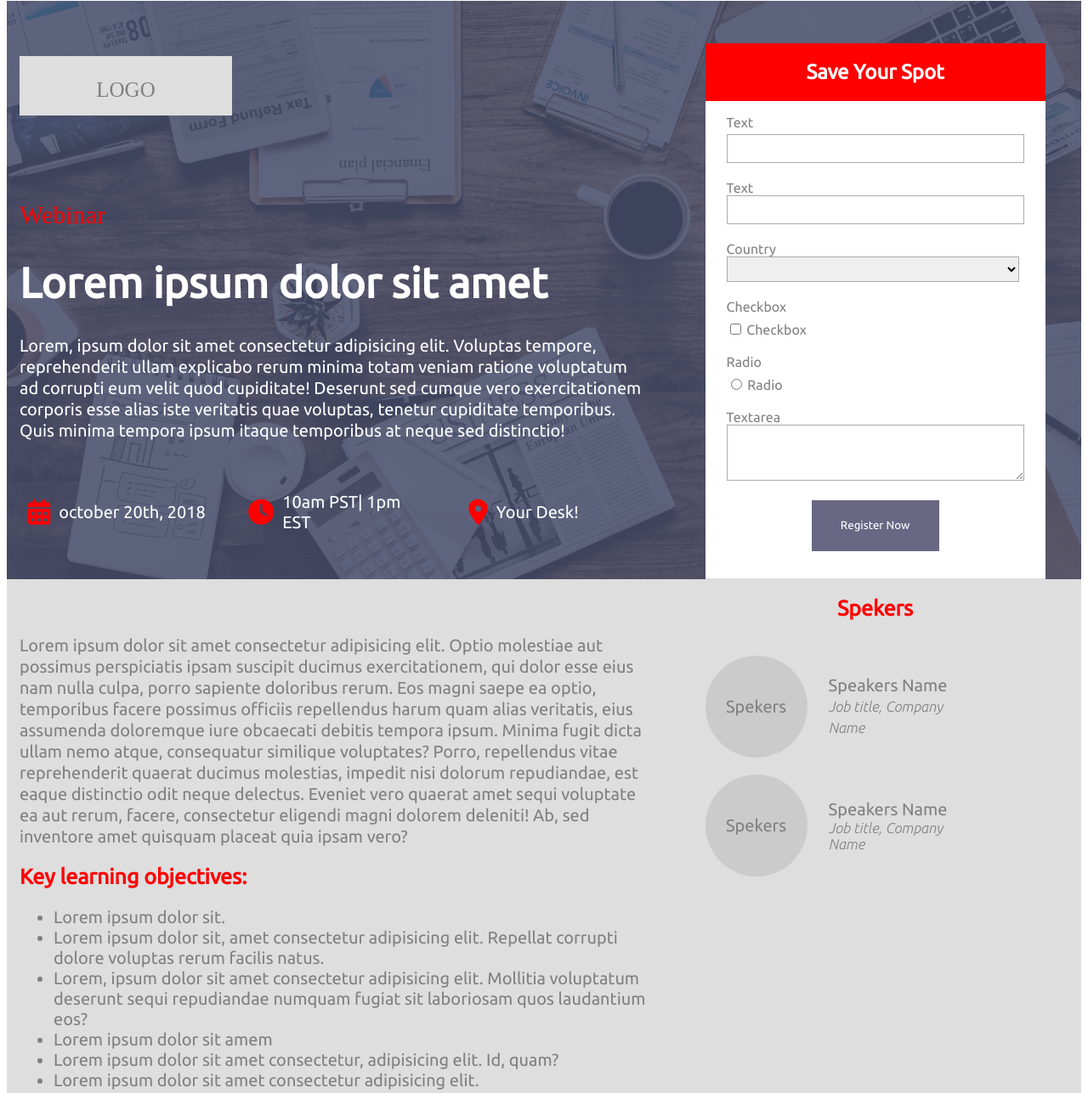
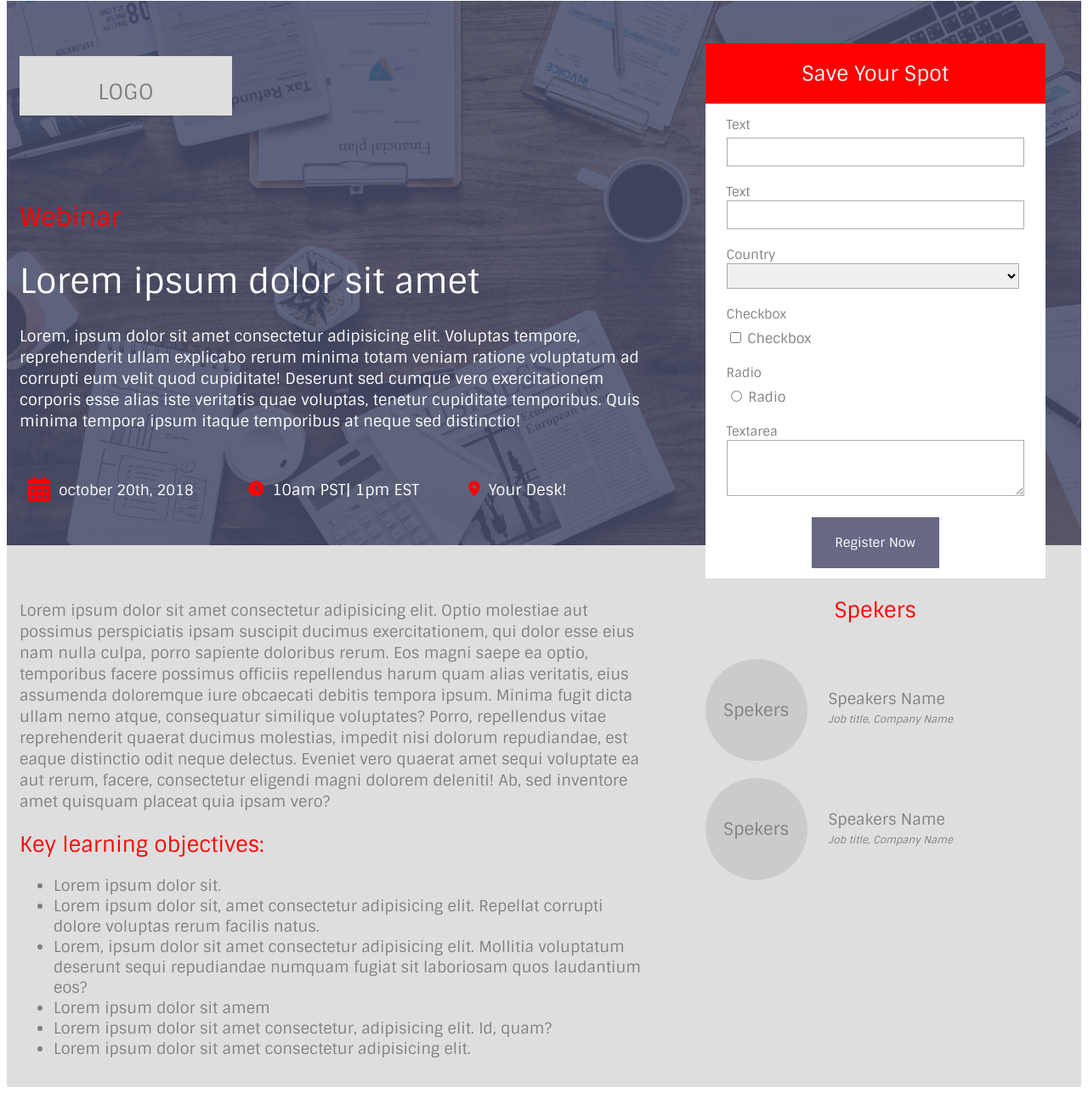
Before and after one commit to tanysavchuk/template, a plain HTML site: page src/index.html in a window 1280 px wide. Shown: the part 7-1294 px from the top of the page at 85% size. Drawn offline with Linux system fonts and the light colour scheme.

Commit message:
add font-family

```diff
--- a/public/css/main.css
+++ b/public/css/main.css
@@ -3,7 +3,7 @@
 }
 
 * {
-  font-family: 'Ubuntu', sans-serif;
+  font-family: 'Sintony', sans-serif;
 }
 
 .container-inner {
@@ -263,3 +263,18 @@
   background-size: cover;
   background-repeat: no-repeat;
 }
+.fs-15px {
+  font-size: 15px;
+}
+.fw400 {
+  font-weight: 400;
+}
+.fs-40px {
+  font-size: 40px;
+}
+.tt-uppercase {
+  text-transform: uppercase;
+}
+.fs-12px {
+  font-size: 12px;
+}
--- a/src/index.html
+++ b/src/index.html
@@ -8,7 +8,7 @@
     <link rel="preconnect" href="https://fonts.googleapis.com" />
     <link rel="preconnect" href="https://fonts.gstatic.com" crossorigin />
     <link
-      href="https://fonts.googleapis.com/css2?family=Ubuntu:ital,wght@0,300;0,400;1,300&display=swap"
+      href="https://fonts.googleapis.com/css2?family=Sintony:wght@400;700&display=swap"
       rel="stylesheet"
     />
     <link rel="stylesheet" href="../public/css/main.css" type="text/css" />
@@ -23,18 +23,18 @@
         <div class="h-630px b-white">
           <form action="#" method="post" enctype="multipart/form-data"></form>
           <div class="b-red d-flex a-items-centerc jc-center">
-            <h2 class="c-white">Save Your Spot</h2>
+            <h2 class="c-white fw400">Save Your Spot</h2>
           </div>
           <div class="p-left-right-25px">
-            <p class="c-gray m-block-end-5px">Text</p>
+            <p class="c-gray m-block-end-5px fs-15px">Text</p>
             <input class="w-344px h-30px bordar-gray input-text" type="text" />
           </div>
           <div class="p-left-right-25px m-top-bottom-20px">
-            <p class="c-gray m-block-0px">Text</p>
+            <p class="c-gray m-block-0px fs-15px">Text</p>
             <input class="w-344px h-30px bordar-gray input-text" type="text" />
           </div>
           <div class="p-left-right-25px">
-            <p class="c-gray m-block-0px">Country</p>
+            <p class="c-gray m-block-0px fs-15px">Country</p>
             <select class="w-344px h-30px bordar-gray select-country" name="Country">
               <option value="USA"></option>
               <option value="USA">USA</option>
@@ -42,7 +42,7 @@
             </select>
           </div>
           <div class="p-left-right-25px m-top-bottom-20px">
-            <p class="c-gray m-block-0px">Checkbox</p>
+            <p class="c-gray m-block-0px fs-15px">Checkbox</p>
             <p class="m-block-start-8px m-block-0px">
               <input type="checkbox" name="checkbox" value="yes" /><span class="c-gray">
                 Checkbox</span
@@ -50,23 +50,23 @@
             </p>
           </div>
           <div class="p-left-right-25px">
-            <p class="c-gray m-block-0px">Radio</p>
+            <p class="c-gray m-block-0px fs-15px">Radio</p>
             <p class="m-block-start-8px m-block-0px">
               <input type="radio" name="radio" value="yes" /> <span class="c-gray"> Radio</span>
             </p>
           </div>
           <div class="p-left-right-25px m-top-bottom-20px">
-            <p class="c-gray m-block-0px">Textarea</p>
+            <p class="c-gray m-block-0px fs-15px">Textarea</p>
             <textarea class="w-344px h-45px bordar-gray textarea-text" name="text"></textarea>
           </div>
           <div class="d-flex jc-center m-bottom-20px">
             <button class="h-45px w-150px b-gray-blue border-non">
-              <p class="c-white">Register Now</p>
+              <p class="c-white fs-15px">Register Now</p>
             </button>
           </div>
         </div>
         <div class="b-light-gray">
-          <div class="d-flex jc-center"><h2 class="c-red fs-25px">Spekers</h2></div>
+          <div class="d-flex jc-center"><h2 class="c-red fs-25px fw400">Spekers</h2></div>
           <div class="d-flex a-items-center p-top-bottom-20px cerckle-wrap">
             <div
               class="cerckle w-120px h-120px br-50pr b-white-gray d-flex jc-center a-items-center"
@@ -75,8 +75,8 @@
             </div>
             <div class="w-150px p-left-right-25px">
               <p>
-                <span class="capital fs-20px c-gray">Speakers Name</span>
-                <span class="fs-italic fs-17px lh-25px c-gray"> Job title, Company Name </span>
+                <span class="capital fs-18px c-gray">Speakers Name</span>
+                <span class="fs-italic fs-12px lh-25px c-gray"> Job title, Company Name </span>
               </p>
             </div>
           </div>
@@ -88,8 +88,8 @@
             </div>
             <div class="w-150px p-left-right-25px">
               <p>
-                <span class="capital fs-20px c-gray">Speakers Name</span>
-                <span class="fs-italic fs-17px c-gray"> Job title, Company Name </span>
+                <span class="capital fs-18px c-gray">Speakers Name</span>
+                <span class="fs-italic fs-12px c-gray"> Job title, Company Name </span>
               </p>
             </div>
           </div>
@@ -101,15 +101,15 @@
       <div class="container-inner">
         <div class="m-top-bottom w-60pr">
           <button class="button b-light-gray border-non">
-            <p class="c-gray fs-25px ta-center ff-new-roman">LOGO</p>
+            <p class="c-gray fs-25px ta-center fw400">LOGO</p>
           </button>
         </div>
         <div class="w-60pr">
-          <a href="#" class="td-none"> <p class="c-red fs-30px ff-new-roman">Webinar</p></a>
+          <a href="#" class="td-none"> <p class="c-red fs-30px fw400">Webinar</p></a>
         </div>
         <div class="w-60pr">
-          <h1 class="c-white fs-50px">Lorem ipsum dolor sit amet</h1>
-          <p class="c-white fs-20px lh-25px">
+          <h1 class="c-white fs-40px fw400">Lorem ipsum dolor sit amet</h1>
+          <p class="c-white fs-18px lh-25px fw400">
             Lorem, ipsum dolor sit amet consectetur adipisicing elit. Voluptas tempore,
             reprehenderit ullam explicabo rerum minima totam veniam ratione voluptatum ad corrupti
             eum velit quod cupiditate! Deserunt sed cumque vero exercitationem corporis esse alias
@@ -120,15 +120,17 @@
         <div class="d-flex a-items-center jc-spase-between w-60pr p-top-bottom-20px maps-nav">
           <div class="w-30pr d-flex a-items-center">
             <div class="p-left-right"><i class="fa-solid fa-calendar-days c-red fs-30px"></i></div>
-            <div><p class="c-white fs-20px">october 20th, 2018</p></div>
+            <div><p class="c-white fs-17px">october 20th, 2018</p></div>
           </div>
           <div class="w-30pr d-flex a-items-center">
-            <div class="p-left-right"><i class="fa-solid fa-clock c-red fs-30px"></i></div>
-            <div><p class="c-white fs-20px">10am PST| 1pm EST</p></div>
+            <div class="p-left-right"><i class="fa-solid fa-clock c-red fs-18px"></i></div>
+            <div><p class="c-white fs-18px fw400">10am PST| 1pm EST</p></div>
           </div>
           <div class="w-30pr d-flex a-items-center">
-            <div class="p-left-right"><i class="fa-solid fa-location-dot c-red fs-30px"></i></div>
-            <div><p class="c-white fs-20px">Your Desk!</p></div>
+            <div class="p-left-right">
+              <i class="fa-solid fa-location-dot c-red fs-18px fw400"></i>
+            </div>
+            <div><p class="c-white fs-18px fw400">Your Desk!</p></div>
           </div>
         </div>
       </div>
@@ -136,7 +138,7 @@
     <div class="container d-flex jc-center b-light-gray">
       <div class="container-inner">
         <div class="w-60pr m-top-50px">
-          <p class="fs-20px lh-25px c-gray">
+          <p class="fs-18px lh-25px c-gray fw400">
             Lorem ipsum dolor sit amet consectetur adipisicing elit. Optio molestiae aut possimus
             perspiciatis ipsam suscipit ducimus exercitationem, qui dolor esse eius nam nulla culpa,
             porro sapiente doloribus rerum. Eos magni saepe ea optio, temporibus facere possimus
@@ -149,8 +151,8 @@
           </p>
         </div>
         <div class="w-60pr">
-          <h2 class="c-red fs-25px">Key learning objectives:</h2>
-          <ul class="c-gray fs-20px">
+          <h2 class="c-red fs-25px fw400">Key learning objectives:</h2>
+          <ul class="c-gray fs-18px fw400">
             <li>Lorem ipsum dolor sit.</li>
             <li>
               Lorem ipsum dolor sit, amet consectetur adipisicing elit. Repellat corrupti dolore
@@ -170,7 +172,7 @@
     <div class="container d-flex jc-center">
       <div class="container-inner a-items-center jc-spase-between d-flex futer">
         <div class="w-25pr">
-          <p class="fs-18px c-gray">
+          <p class="fs-12px c-gray fw400 tt-uppercase">
             Lorem, ipsum dolor sit amet consectetur adipisicing elit. Asperiores, dignissimos!
           </p>
         </div>
```
